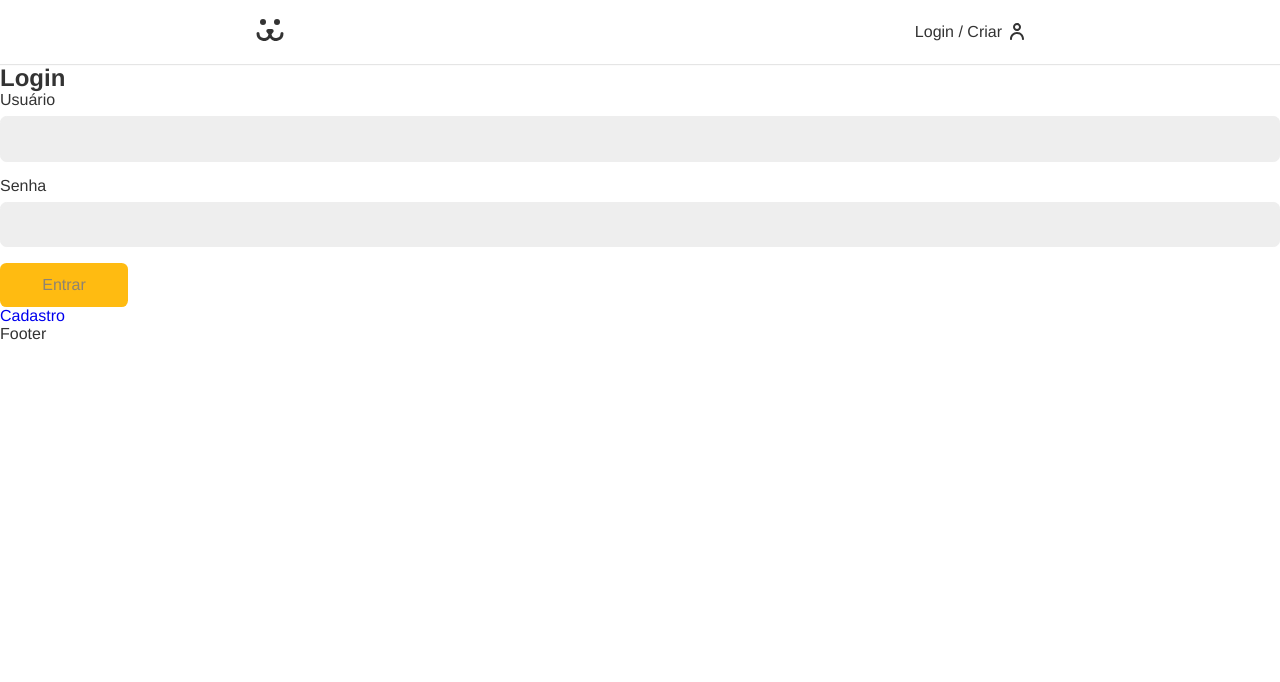
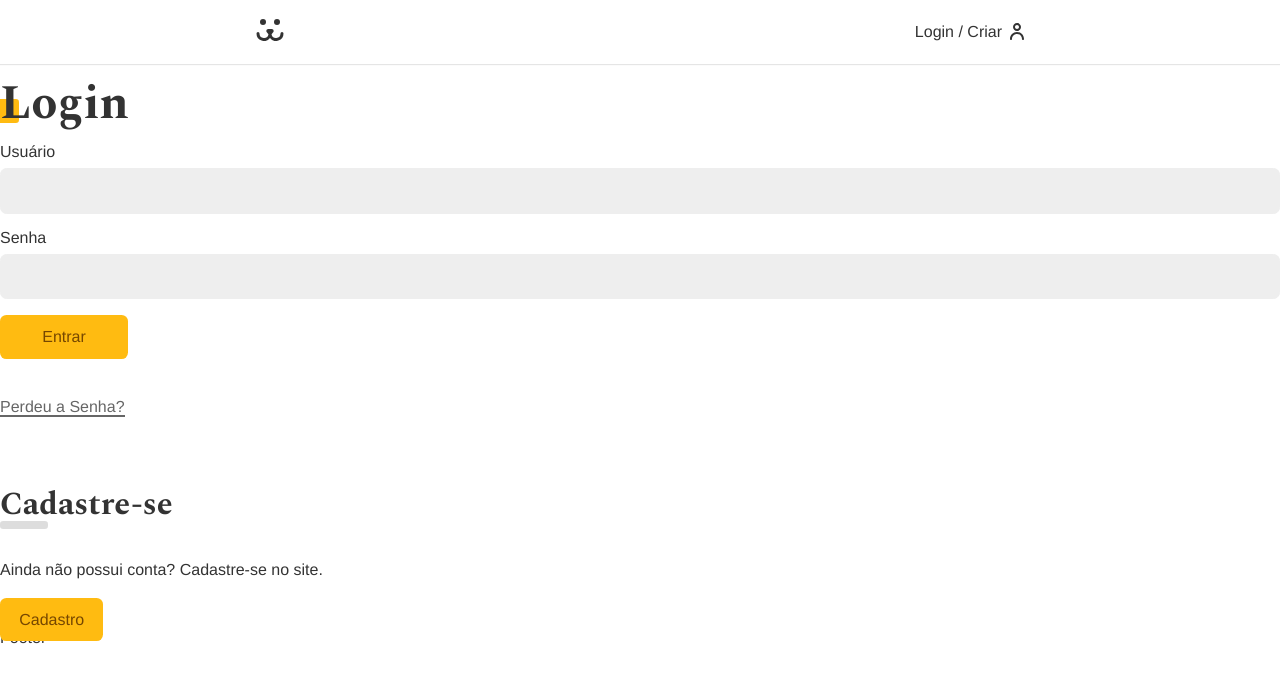
Before and after one commit to jorgejrdj/instadog, a React (Create React App) app: page /login in a window 1280 px wide. Shown: the top 682 px of the page. Built offline with nearby package versions, Linux system fonts and the light colour scheme.

Commit message:
btn do cadastro ok

```diff
--- a/src/App.css
+++ b/src/App.css
@@ -1,3 +1,5 @@
+@import url('https://fonts.googleapis.com/css2?family=Spectral:wght@700&display=swap');
+
 * {
   box-sizing: border-box;
 }
@@ -41,6 +43,7 @@
 
 a {
   text-decoration: none;
+  color: #333;
 }
 
 .container {
@@ -48,3 +51,38 @@
   padding: 0 1rem;
   margin: 0 auto;
 }
+
+.title {
+  font-family: var(--type-second);
+  line-height: 1;
+  font-size: 3rem;
+  margin: 1rem 0;
+  position: relative;
+  z-index: 1;
+}
+
+.title::after {
+  content: '';
+  display: block;
+  width: 1.5rem;
+  height: 1.5rem;
+  background: #fb1;
+  position: absolute;
+  bottom: 5px;
+  left: -5px;
+  border-radius: 0.2rem;
+  z-index: -1;
+}
+
+.animeLeft {
+  opacity: 0;
+  transform: translateX(-20px);
+  animation: animeLeft 0.3s forwards;
+}
+
+@keyframes animeLeft {
+  to {
+    opacity: 1;
+    transform: initial;
+  }
+}
--- a/src/Components/Forms/Button.module.css
+++ b/src/Components/Forms/Button.module.css
@@ -5,7 +5,7 @@
   border: none;
   border-radius: 0.4rem;
   background: #fb1;
-  color: #8d8373;
+  color: #764701;
   min-width: 8rem;
   padding: 0.8rem 1.2rem;
   box-sizing: border-box;
--- /dev/null
+++ b/src/Components/Helper/Error.js
@@ -0,0 +1,8 @@
+import React from 'react';
+
+const Error = ({ error }) => {
+  if (!error) return null;
+  return <p style={{ color: '#f31', margin: '1rem 0' }}>{error}</p>;
+};
+
+export default Error;
--- a/src/Components/Login/LoginForm.js
+++ b/src/Components/Login/LoginForm.js
@@ -4,6 +4,9 @@
 import { UserContext } from '../../UserContext';
 import Button from '../Forms/Button';
 import Input from '../Forms/Input';
+import Error from '../Helper/Error';
+import styles from './LoginForm.module.css'
+import stylesBtn from '../Forms/Button.module.css';
 
 export const LoginForm = () => {
   const username = useForm();
@@ -20,9 +23,9 @@
   }
 
   return (
-    <section>
-      <h1>Login</h1>
-      <form action="" onSubmit={handleSubmit}>
+    <section className="animeLeft">
+      <h1 className="title">Login</h1>
+      <form className={styles.form} onSubmit={handleSubmit}>
         <Input label="Usuário" type="text" name="username" {...username} />
         <Input label="Senha" type="password" name="password" {...password} />
         {loading ? (
@@ -30,9 +33,18 @@
         ) : (
           <Button>Entrar</Button>
         )}
-        {error && <p>{error}</p>}
+        <Error error={error} />
       </form>
-      <Link to="/login/criar">Cadastro</Link>
+      <Link className={styles.perdeu} to="/login/perdeu">
+        Perdeu a Senha?
+      </Link>
+      <div className={styles.cadastro}>
+        <h2 className={styles.subtitle}>Cadastre-se</h2>
+        <p>Ainda não possui conta? Cadastre-se no site.</p>
+        <Link className={stylesBtn.button} to="/login/criar">
+          Cadastro
+        </Link>
+      </div>
     </section>
   );
 };
--- /dev/null
+++ b/src/Components/Login/LoginForm.module.css
@@ -0,0 +1,42 @@
+.form {
+  margin-bottom: 2rem;
+}
+
+.perdeu {
+  display: inline-block;
+  color: #666;
+  padding: 0.5rem 0;
+  line-height: 1;
+}
+
+.perdeu::after {
+  content: '';
+  height: 2px;
+  width: 100%;
+  background: currentColor;
+  display: block;
+}
+
+.cadastro {
+  margin-top: 4rem;
+}
+
+.cadastro p {
+  margin-top: 2rem;
+  margin-bottom: 2rem;
+}
+
+.subtitle {
+  font-family: var(--type-second);
+  line-height: 1;
+  font-size: 2rem;
+}
+
+.subtitle::after {
+  content: '';
+  display: block;
+  background: #ddd;
+  height: 0.5rem;
+  width: 3rem;
+  border-radius: 0.2rem;
+}
```
